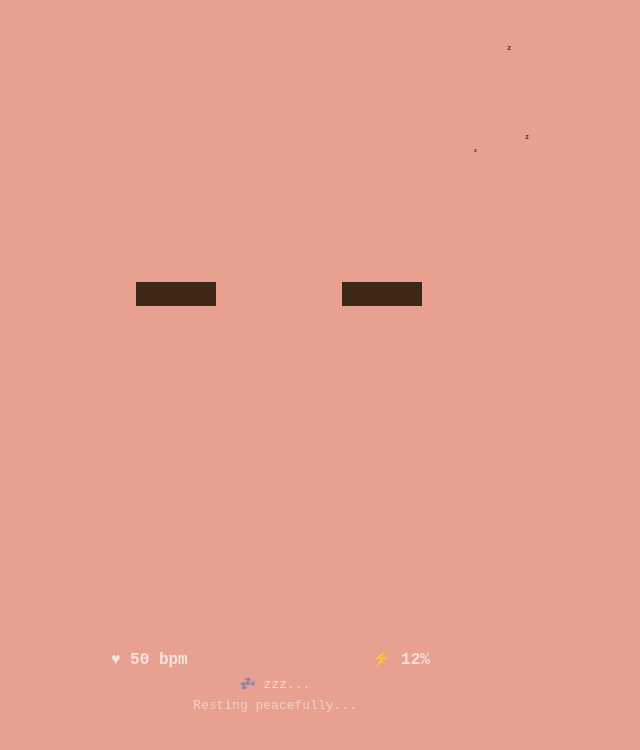
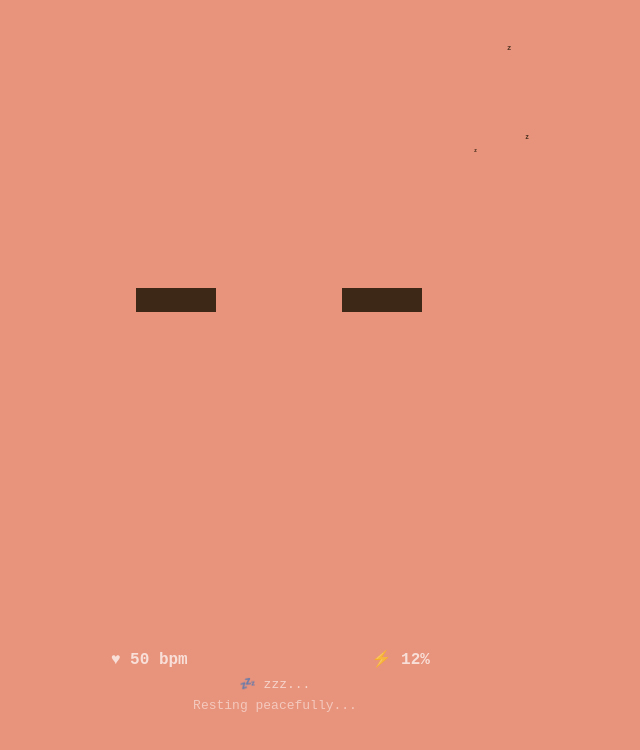
Before and after one commit to starksama/clawd-now, a website: page public/index.html in a window 1280 px wide. Shown: the whole page, without its empty margins (365-1005 px from the left). Drawn offline with Linux system fonts and the light colour scheme.

Commit message:
refactor: pixel-art emotions with single theme color
- Remove per-emotion background colors
- Single THEME_BG constant for easy customization
- Emotions via pixel art: eyebrows, eye size, mouth shapes
- Add eyebrow types: furrowed (focused), raised (happy), worried (stressed)
- Add 'chilling' state with content smile (☕ enjoying life)
- Like Tamagotchi/LED matrix - same palette, different pixel arrangements

```diff
--- a/public/index.html
+++ b/public/index.html
@@ -39,243 +39,152 @@ const ease = {
   },
 };
 
+// ── Theme Color (user configurable) ─────────────────
+const THEME_BG = '#E8937C';  // Single background - change this to customize
+
 // ── Emotion Profiles ────────────────────────────────
+// All states share same bg. Emotions via pixel art only (eyes, brows, mouth)
 const PROFILES = {
+  // 💤 SLEEPING - Eyes almost closed, zzz particles
   sleeping: {
-    bg: '#E8A090',
-    eyeOpen: 0.12,
-    mouthChance: 0.05,
+    eyeOpen: 0.08,
+    mouthChance: 0,
     mouthType: 'neutral',
-    bobSpeed: 0.008,
-    bobAmount: 1.5,
+    bobSpeed: 0.006,
+    bobAmount: 2,
     driftSpeed: 0.002,
     driftAmount: 1,
-    blinkRate: 0.005,
-    squintRate: 0.01,
-    eventDelay: [200, 400],
+    blinkRate: 0.01,
+    squintRate: 0,
+    eventDelay: [300, 500],
     showZzz: true,
     eyeShine: false,
     blush: 0,
     squash: 1.0,
+    eyebrows: 'none',
   },
+  // 😶 IDLE - Relaxed, neutral expression
   idle: {
-    bg: '#E8937C',
-    eyeOpen: 1.0,
-    mouthChance: 0.4,
+    eyeOpen: 0.85,
+    mouthChance: 0.15,
     mouthType: 'neutral',
-    bobSpeed: 0.015,
-    bobAmount: 2.5,
-    driftSpeed: 0.008,
-    driftAmount: 3,
-    blinkRate: 0.25,
-    squintRate: 0.15,
-    eventDelay: [80, 200],
+    bobSpeed: 0.012,
+    bobAmount: 2,
+    driftSpeed: 0.006,
+    driftAmount: 2,
+    blinkRate: 0.2,
+    squintRate: 0.1,
+    eventDelay: [100, 250],
     showZzz: false,
     eyeShine: true,
     blush: 0,
     squash: 1.0,
+    eyebrows: 'none',
   },
+  // 🔒 FOCUSED - Squinted eyes, furrowed brows, minimal movement
   focused: {
-    bg: '#E08D76',
-    eyeOpen: 0.35,
-    mouthChance: 0.08,
+    eyeOpen: 0.25,
+    mouthChance: 0,
     mouthType: 'neutral',
+    bobSpeed: 0.008,
+    bobAmount: 0.8,
+    driftSpeed: 0.002,
+    driftAmount: 0.5,
+    blinkRate: 0.05,
+    squintRate: 0,
+    eventDelay: [250, 450],
+    showZzz: false,
+    eyeShine: false,
+    blush: 0,
+    squash: 0.95,
+    eyebrows: 'furrowed',
+  },
+  // 😊 HAPPY - Wide eyes, raised brows, smile, blush
+  happy: {
+    eyeOpen: 1.0,
+    mouthChance: 0.95,
+    mouthType: 'smile',
     bobSpeed: 0.025,
-    bobAmount: 1.2,
-    driftSpeed: 0.003,
-    driftAmount: 0.8,
-    blinkRate: 0.08,
-    squintRate: 0.03,
-    eventDelay: [200, 400],
+    bobAmount: 4,
+    driftSpeed: 0.015,
+    driftAmount: 3,
+    blinkRate: 0.25,
+    squintRate: 0.05,
+    eventDelay: [60, 140],
+    showZzz: false,
+    eyeShine: true,
+    blush: 0.5,
+    squash: 1.1,
+    eyebrows: 'raised',
+    showSparkles: true,
+  },
+  // 😰 STRESSED - Worried brows, sweat, jitter
+  stressed: {
+    eyeOpen: 0.6,
+    mouthChance: 0.4,
+    mouthType: 'worried',
+    bobSpeed: 0.015,
+    bobAmount: 1.5,
+    driftSpeed: 0.01,
+    driftAmount: 1,
+    blinkRate: 0.35,
+    squintRate: 0.15,
+    eventDelay: [60, 120],
+    showZzz: false,
+    jitter: true,
+    eyeShine: false,
+    blush: 0,
+    squash: 0.92,
+    eyebrows: 'worried',
+    showSweat: true,
+  },
+  // 💬 TEXTING - Normal, attentive expression
+  texting: {
+    eyeOpen: 0.75,
+    mouthChance: 0.2,
+    mouthType: 'neutral',
+    bobSpeed: 0.02,
+    bobAmount: 1.5,
+    driftSpeed: 0.004,
+    driftAmount: 1,
+    blinkRate: 0.2,
+    squintRate: 0.05,
+    eventDelay: [80, 180],
     showZzz: false,
     eyeShine: true,
     blush: 0,
     squash: 1.0,
+    eyebrows: 'none',
   },
-  happy: {
-    bg: '#E89880',
-    eyeOpen: 0.85,
-    mouthChance: 0.9,
-    mouthType: 'smile',
-    bobSpeed: 0.022,
-    bobAmount: 4,
-    driftSpeed: 0.012,
-    driftAmount: 4,
-    blinkRate: 0.3,
-    squintRate: 0.1,
-    eventDelay: [60, 150],
-    showZzz: false,
-    eyeShine: true,
-    blush: 0.4,
-    squash: 1.15,
-    showSparkles: true,
-  },
-  excited: {
-    bg: '#E58A70',
-    eyeOpen: 1.0,
-    mouthChance: 0.95,
-    mouthType: 'open',
-    bobSpeed: 0.035,
-    bobAmount: 6,
-    driftSpeed: 0.018,
-    driftAmount: 5,
-    blinkRate: 0.35,
-    squintRate: 0.05,
-    eventDelay: [40, 100],
-    showZzz: false,
-    eyeShine: true,
-    blush: 0.3,
-    squash: 1.25,
-    showSparkles: true,
-    screenShake: 0.3,
-  },
-  stressed: {
-    bg: '#E08870',
+  // ☕ CHILLING - Relaxed happy, enjoying life
+  chilling: {
     eyeOpen: 0.7,
-    mouthChance: 0.15,
-    mouthType: 'worried',
-    bobSpeed: 0.02,
+    mouthChance: 0.8,
+    mouthType: 'content',
+    bobSpeed: 0.008,
     bobAmount: 1.5,
-    driftSpeed: 0.015,
-    driftAmount: 2,
-    blinkRate: 0.4,
-    squintRate: 0.2,
-    eventDelay: [50, 120],
-    showZzz: false,
-    jitter: true,
-    eyeShine: false,
-    blush: 0,
-    squash: 0.95,
-    showSweat: true,
-  },
-  tired: {
-    bg: '#E0A090',
-    eyeOpen: 0.4,
-    mouthChance: 0.2,
-    mouthType: 'neutral',
-    bobSpeed: 0.01,
-    bobAmount: 2,
     driftSpeed: 0.004,
     driftAmount: 2,
     blinkRate: 0.15,
-    squintRate: 0.3,
-    eventDelay: [120, 300],
-    showZzz: false,
-    eyeShine: false,
-    blush: 0,
-    squash: 0.9,
-  },
-  bored: {
-    bg: '#D8A090',
-    eyeOpen: 0.5,
-    mouthChance: 0.3,
-    mouthType: 'neutral',
-    bobSpeed: 0.006,
-    bobAmount: 1,
-    driftSpeed: 0.015,
-    driftAmount: 5,
-    blinkRate: 0.2,
-    squintRate: 0.25,
-    eventDelay: [100, 250],
-    showZzz: false,
-    eyeShine: false,
-    blush: 0,
-    squash: 1.0,
-  },
-  curious: {
-    bg: '#E89580',
-    eyeOpen: 1.0,
-    mouthChance: 0.5,
-    mouthType: 'small-o',
-    bobSpeed: 0.02,
-    bobAmount: 3,
-    driftSpeed: 0.02,
-    driftAmount: 6,
-    blinkRate: 0.3,
-    squintRate: 0.05,
-    eventDelay: [50, 120],
+    squintRate: 0.2,
+    eventDelay: [150, 300],
     showZzz: false,
     eyeShine: true,
-    blush: 0.1,
-    squash: 1.05,
+    blush: 0.2,
+    squash: 1.0,
+    eyebrows: 'none',
   },
-  thinking: {
-    bg: '#D4A08E',
-    eyeOpen: 0.45,
-    mouthChance: 0.05,
-    mouthType: 'hmm',
-    bobSpeed: 0.012,
-    bobAmount: 1.8,
-    driftSpeed: 0.005,
-    driftAmount: 2,
-    blinkRate: 0.1,
-    squintRate: 0.2,
-    eventDelay: [150, 350],
-    showZzz: false,
-    eyeShine: false,
-    blush: 0,
-    squash: 1.0,
-    lookUp: true,
-  },
-  angry: {
-    bg: '#C85A5A',
-    eyeOpen: 0.3,
-    mouthChance: 0.7,
-    mouthType: 'grr',
-    bobSpeed: 0.04,
-    bobAmount: 3,
-    driftSpeed: 0.002,
-    driftAmount: 0.5,
-    blinkRate: 0.05,
-    squintRate: 0.4,
-    eventDelay: [30, 80],
-    showZzz: false,
-    jitter: true,
-    eyeShine: false,
-    blush: 0.5,
-    squash: 0.9,
-    screenShake: 0.5,
-    showAngerMark: true,
-  },
-  texting: {
-    bg: '#E0926E',
-    eyeOpen: 0.8,
-    mouthChance: 0.6,
-    mouthType: 'neutral',
-    bobSpeed: 0.03,
-    bobAmount: 2,
-    driftSpeed: 0.004,
-    driftAmount: 1,
-    blinkRate: 0.25,
-    squintRate: 0.08,
-    eventDelay: [40, 100],
-    showZzz: false,
-    eyeShine: true,
-    blush: 0,
-    squash: 1.0,
-  },
-  inlove: {
-    bg: '#E8889C',
-    eyeOpen: 1.0,
-    mouthChance: 0.85,
-    mouthType: 'smile',
-    bobSpeed: 0.018,
-    bobAmount: 3.5,
-    driftSpeed: 0.006,
-    driftAmount: 2,
-    blinkRate: 0.12,
-    squintRate: 0.03,
-    eventDelay: [80, 200],
-    showZzz: false,
-    showHearts: true,
-    heartEyes: true,
-    eyeShine: false,
-    blush: 0.7,
-    squash: 1.1,
-  },
+  // Legacy aliases - map to core states
+  excited: null,  // → happy
+  tired: null,    // → sleeping
+  bored: null,    // → idle
+  curious: null,  // → idle
+  thinking: null, // → focused
+  angry: null,    // → stressed
+  inlove: null,   // → happy
 };
 
-const EYE_COLOR = '#3D2817';
+const EYE_COLOR = '#3D2817';  // Dark brown for pixel art face
 const HEART_COLOR = '#CC2244';
 const BLUSH_COLOR = 'rgba(255, 120, 140, ';
 const SPARKLE_COLOR = '#FFE066';
@@ -325,22 +234,31 @@ let shakeY = 0;
 let currentBlush = 0;
 let targetBlush = 0;
 
-// ── Stats ────────────────────────────────────────────
+// ── Stats (7 core states) ────────────────────────────
 const STATS = {
   sleeping:  { bpm: [45, 55],  hype: [5, 15],   vibe: '💤 zzz...' },
-  idle:      { bpm: [60, 70],  hype: [20, 40],  vibe: '😶 vibing' },
-  focused:   { bpm: [72, 82],  hype: [50, 70],  vibe: '🔒 locked in' },
-  happy:     { bpm: [75, 85],  hype: [60, 80],  vibe: '😊 feeling good' },
-  excited:   { bpm: [95, 120], hype: [85, 100], vibe: '🚀 LFG!!' },
-  stressed:  { bpm: [88, 105], hype: [30, 50],  vibe: '😰 sweating' },
-  tired:     { bpm: [50, 60],  hype: [10, 25],  vibe: '🥱 need coffee' },
-  bored:     { bpm: [55, 65],  hype: [5, 20],   vibe: '😑 meh...' },
-  curious:   { bpm: [70, 85],  hype: [55, 75],  vibe: '👀 interesting...' },
-  angry:     { bpm: [100, 130], hype: [70, 95],  vibe: '😤 don\'t test me' },
-  thinking:  { bpm: [65, 78],  hype: [40, 60],  vibe: '🧠 processing...' },
-  texting:   { bpm: [72, 85],  hype: [45, 65],  vibe: '💬 typing...' },
-  inlove:    { bpm: [90, 115], hype: [80, 100], vibe: '😍 in love!!' },
+  idle:      { bpm: [60, 70],  hype: [25, 45],  vibe: '😶 vibing' },
+  focused:   { bpm: [70, 80],  hype: [60, 80],  vibe: '🔒 locked in' },
+  happy:     { bpm: [80, 95],  hype: [75, 95],  vibe: '😊 feeling good' },
+  stressed:  { bpm: [95, 115], hype: [40, 60],  vibe: '😰 sweating' },
+  texting:   { bpm: [68, 78],  hype: [50, 70],  vibe: '💬 typing...' },
+  chilling:  { bpm: [55, 65],  hype: [30, 50],  vibe: '☕ enjoying life' },
 };
+
+// ── Alias Resolution ─────────────────────────────────
+const EMOTION_ALIASES = {
+  excited: 'happy',
+  tired: 'sleeping',
+  bored: 'idle',
+  curious: 'idle',
+  thinking: 'focused',
+  angry: 'stressed',
+  inlove: 'happy',
+};
+
+function resolveEmotion(name) {
+  return EMOTION_ALIASES[name] || name;
+}
 let displayBpm = 50;
 let displayHype = 10;
 let targetBpm = 50;
@@ -489,8 +407,8 @@ function draw() {
 
   const p = currentProfile;
 
-  // Background
-  ctx.fillStyle = targetProfile.bg;
+  // Background (single theme color)
+  ctx.fillStyle = THEME_BG;
   ctx.fillRect(0, 0, W, H);
 
   // Bob with squash/stretch
@@ -544,6 +462,11 @@ function draw() {
   const eyeY = cy - scale * 6 + bobY + driftY;
   const eyeX = cx + driftX + jitterX;
 
+  // Eye positions (needed for both eyes and eyebrows)
+  const leftEyeX = Math.round(eyeX - eyeGap - eyeW / 2);
+  const rightEyeX = Math.round(eyeX + eyeGap - eyeW / 2);
+  const eyeTop = Math.round(eyeY - eyeH / 2 + jitterY);
+
   if (targetProfile.heartEyes && openness > 0.15) {
     // Heart Eyes
     const heartScale = openness;
@@ -572,10 +495,8 @@ function draw() {
     }
   } else {
     // Normal eyes
-    ctx.fillStyle = EYE_COLOR;
-    const leftEyeX = Math.round(eyeX - eyeGap - eyeW / 2);
-    const rightEyeX = Math.round(eyeX + eyeGap - eyeW / 2);
-    const eyeTop = Math.round(eyeY - eyeH / 2 + jitterY);
+    const eyeColor = EYE_COLOR;
+    ctx.fillStyle = eyeColor;
 
     ctx.fillRect(leftEyeX, eyeTop, Math.round(eyeW), Math.round(eyeH));
     ctx.fillRect(rightEyeX, eyeTop, Math.round(eyeW), Math.round(eyeH));
@@ -596,6 +517,49 @@ function draw() {
         eyeTop + shineOffsetY + eyeH * 0.2,
         shineSize, shineSize
       );
+    }
+  }
+
+  // ── Eyebrows ──
+  const browType = targetProfile.eyebrows || 'none';
+  if (browType !== 'none') {
+    const eyeColor = EYE_COLOR;
+    ctx.fillStyle = eyeColor;
+    const browW = scale * 10;
+    const browH = scale * 2.5;
+    const browY = eyeTop - scale * 6;
+
+    if (browType === 'raised') {
+      // Happy/surprised - raised brows (horizontal, higher)
+      const raisedY = browY - scale * 2;
+      ctx.fillRect(Math.round(leftEyeX - scale), Math.round(raisedY), Math.round(browW), Math.round(browH));
+      ctx.fillRect(Math.round(rightEyeX - scale), Math.round(raisedY), Math.round(browW), Math.round(browH));
+    } else if (browType === 'furrowed') {
+      // Focused/angry - angled inward ╱ ╲
+      ctx.save();
+      // Left brow - angled down toward center
+      ctx.translate(leftEyeX + eyeW/2, browY);
+      ctx.rotate(0.25);
+      ctx.fillRect(-browW/2, -browH/2, browW, browH);
+      ctx.restore();
+      ctx.save();
+      // Right brow - angled down toward center
+      ctx.translate(rightEyeX + eyeW/2, browY);
+      ctx.rotate(-0.25);
+      ctx.fillRect(-browW/2, -browH/2, browW, browH);
+      ctx.restore();
+    } else if (browType === 'worried') {
+      // Stressed - angled outward (reverse of furrowed) ╲ ╱
+      ctx.save();
+      ctx.translate(leftEyeX + eyeW/2, browY);
+      ctx.rotate(-0.3);
+      ctx.fillRect(-browW/2, -browH/2, browW, browH);
+      ctx.restore();
+      ctx.save();
+      ctx.translate(rightEyeX + eyeW/2, browY);
+      ctx.rotate(0.3);
+      ctx.fillRect(-browW/2, -browH/2, browW, browH);
+      ctx.restore();
     }
   }
 
@@ -638,6 +602,14 @@ function draw() {
       ctx.quadraticCurveTo(mouthX - scale * 2, mouthY + scale * 2, mouthX, mouthY);
       ctx.quadraticCurveTo(mouthX + scale * 2, mouthY - scale * 2, mouthX + scale * 4, mouthY);
       ctx.lineWidth = scale * 1.5;
+      ctx.strokeStyle = EYE_COLOR;
+      ctx.stroke();
+    } else if (currentMouthType === 'content') {
+      // Relaxed gentle smile - like :3 or soft curve
+      const mouthW = scale * 6;
+      ctx.beginPath();
+      ctx.arc(mouthX, mouthY, mouthW/2, 0.15 * Math.PI, 0.85 * Math.PI);
+      ctx.lineWidth = scale * 1.8;
       ctx.strokeStyle = EYE_COLOR;
       ctx.stroke();
     } else if (currentMouthType === 'grr') {
@@ -817,35 +789,33 @@ loop();
 
 // ── Tab Title ────────────────────────────────────────
 function updateTitle() {
-  const st = STATS[emotion] || STATS.idle;
+  const resolved = resolveEmotion(emotion);
+  const st = STATS[resolved] || STATS.idle;
   const vibe = st.vibe.replace(/^[\p{Emoji}\uFE0F\u200D]+\s*/u, '');
   document.title = `clawd: ${vibe}`;
 }
 
 // ── Emotion Change ──────────────────────────────────
 function setEmotion(newEmotion) {
-  if (PROFILES[newEmotion]) {
-    emotion = newEmotion;
-    targetProfile = PROFILES[newEmotion];
+  // Resolve aliases to core emotions
+  const resolved = resolveEmotion(newEmotion);
+
+  if (PROFILES[resolved]) {
+    emotion = resolved;
+    targetProfile = PROFILES[resolved];
     targetOpenness = targetProfile.eyeOpen;
     targetMouth = Math.random() < targetProfile.mouthChance ? 1 : 0;
     currentMouthType = targetProfile.mouthType || 'neutral';
 
-    const st = STATS[newEmotion] || STATS.idle;
+    const st = STATS[resolved] || STATS.idle;
     targetBpm = st.bpm[0] + Math.random() * (st.bpm[1] - st.bpm[0]);
     targetHype = st.hype[0] + Math.random() * (st.hype[1] - st.hype[0]);
     updateTitle();
 
     // Burst particles on emotion change
-    if (newEmotion === 'happy' || newEmotion === 'excited') {
+    if (resolved === 'happy') {
       for (let i = 0; i < 5; i++) {
         setTimeout(() => spawnParticle('sparkle', (Math.random() - 0.5) * 50, -15 - Math.random() * 15), i * 50);
-      }
-    }
-    if (newEmotion === 'inlove') {
-      for (let i = 0; i < 4; i++) {
-        const side = i % 2 === 0 ? -1 : 1;
-        setTimeout(() => spawnParticle('heart', side * (20 + Math.random() * 15), -10), i * 80);
       }
     }
   }
```
